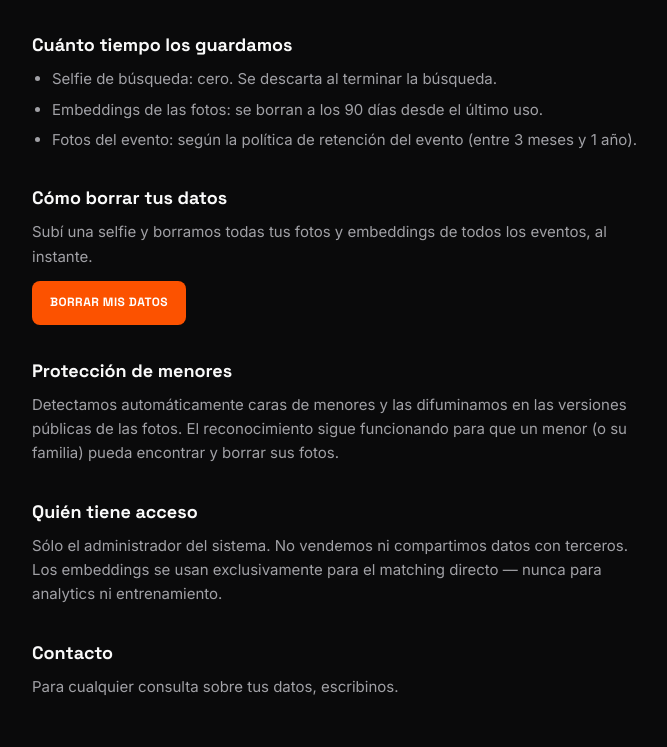
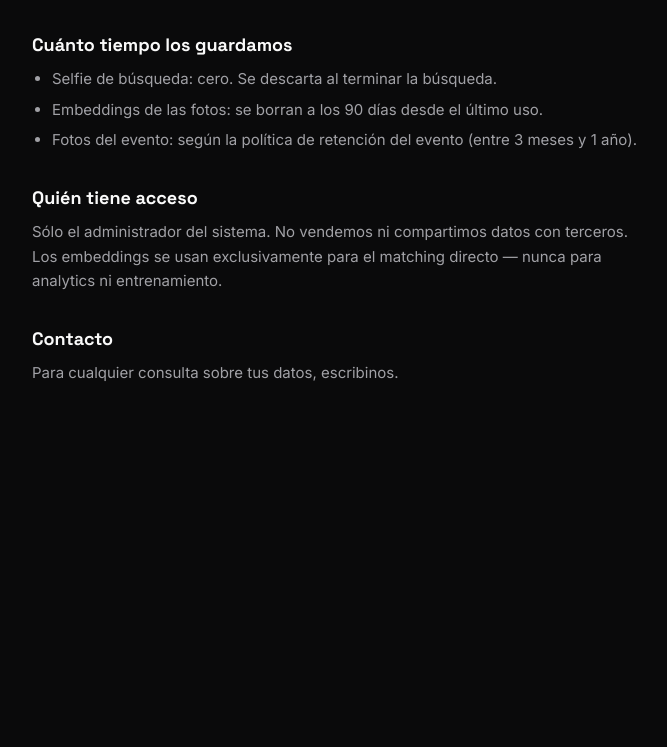
Before and after one commit to jairortiz8/fotos, a Django app: page /privacidad/ in a window 1280 px wide. Shown: the part 469-1216 px from the top of the page, without its empty margins (296-963 px from the left). After the commit the page ends 850 px from the top, so only its background shows below. Run offline with Django 5.2, Linux system fonts and the light colour scheme; style sheets or scripts are compiled from the project's sources; parts of the project's set-up code (start-up, migrations or seed data) failed here and were passed over; some libraries are stand-ins or nearby versions.

Commit message:
chore(privacy): sacar 'Borrar mis datos' del banner + secciones de borrado y menores
- Banner global (base.html): quitado el link 'Borrar mis datos' (queda solo 'Más info').
- Página de privacidad: eliminadas las secciones 'Cómo borrar tus datos' y
  'Protección de menores' (esta última describía el blur de menores, que está
  APAGADO en prod por decisión de Jair → el texto era inexacto).

Co-Authored-By: Claude Opus 4.8 (1M context) <noreply@anthropic.com>

```diff
--- a/templates/base.html
+++ b/templates/base.html
@@ -35,8 +35,6 @@
   <div class="bg-ink-1 border-b border-border px-4 py-2 text-[11px] text-text-3 text-center">
     {% trans "Usamos reconocimiento facial solo para ayudarte a encontrar tus fotos." %}
     <a href="{% url 'privacy:policy' %}" class="text-data underline">{% trans "Más info" %}</a>
-    ·
-    <a href="{% url 'privacy:delete_my_data' %}" class="text-data underline">{% trans "Borrar mis datos" %}</a>
   </div>
   {% endblock %}
   {% block layout %}
--- a/templates/public/privacy_policy.html
+++ b/templates/public/privacy_policy.html
@@ -34,17 +34,6 @@
       </section>
 
       <section>
-        <h2 class="font-display font-bold text-lg text-text-1 mb-2">{% trans "Cómo borrar tus datos" %}</h2>
-        <p>{% trans "Subí una selfie y borramos todas tus fotos y embeddings de todos los eventos, al instante." %}</p>
-        <a href="{% url 'privacy:delete_my_data' %}" class="rf-cta mt-3 inline-flex">{% trans "Borrar mis datos" %}</a>
-      </section>
-
-      <section>
-        <h2 class="font-display font-bold text-lg text-text-1 mb-2">{% trans "Protección de menores" %}</h2>
-        <p>{% trans "Detectamos automáticamente caras de menores y las difuminamos en las versiones públicas de las fotos. El reconocimiento sigue funcionando para que un menor (o su familia) pueda encontrar y borrar sus fotos." %}</p>
-      </section>
-
-      <section>
         <h2 class="font-display font-bold text-lg text-text-1 mb-2">{% trans "Quién tiene acceso" %}</h2>
         <p>{% trans "Sólo el administrador del sistema. No vendemos ni compartimos datos con terceros. Los embeddings se usan exclusivamente para el matching directo — nunca para analytics ni entrenamiento." %}</p>
       </section>
```
